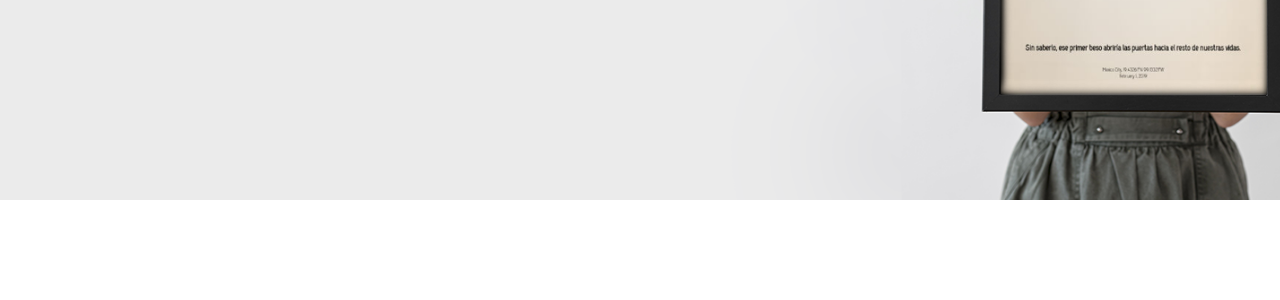
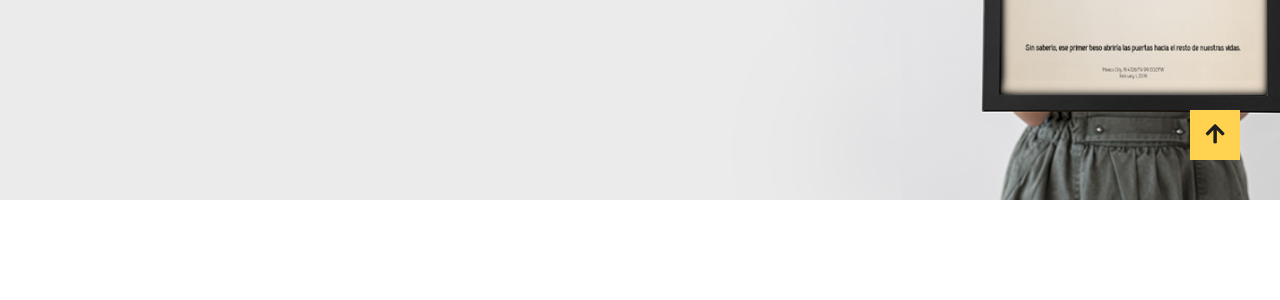
Before and after one commit to jdanielh24/MapasEstelaresLaguna, a PHP site: page / in a window 1280 px wide. Shown: the part 600-900 px from the top of the page. Run offline with PHP 8.4, Linux system fonts and the light colour scheme.

Commit message:
cambios x

```diff
--- a/css/styles.css
+++ b/css/styles.css
@@ -692,3 +692,17 @@ textarea {
 	margin-left:-45px;
 	z-index:100;
 }
+
+/* 3 JS Libres*/
+#topBtn{
+    position: fixed;
+    bottom: 40px;
+    right: 40px;
+    font-size: 22px;
+    width: 50px;
+    height: 50px;
+    background: #ffd24f;
+    color: #1e1e1e;
+    border: none;
+    cursor: pointer;
+}
--- a/index.php
+++ b/index.php
@@ -7,11 +7,8 @@
     <meta charset="UTF-8">
     <meta name="viewport" content="width=device-width, initial-scale=1.0">
     <link href="https://fonts.googleapis.com/css2?family=Montserrat:wght@400;500;600&display=swap" rel="stylesheet">
-    <script
-        src="https://code.jquery.com/jquery-3.5.1.js"
-        integrity="sha256-QWo7LDvxbWT2tbbQ97B53yJnYU3WhH/C8ycbRAkjPDc="
-        crossorigin="anonymous">
-    </script>
+    <link rel="stylesheet" href="https://cdnjs.cloudflare.com/ajax/libs/font-awesome/5.15.1/css/all.min.css" integrity="sha512-+4zCK9k+qNFUR5X+cKL9EIR+ZOhtIloNl9GIKS57V1MyNsYpYcUrUeQc9vNfzsWfV28IaLL3i96P9sdNyeRssA==" crossorigin="anonymous" />
+    <script src="https://code.jquery.com/jquery-3.5.1.js" integrity="sha256-QWo7LDvxbWT2tbbQ97B53yJnYU3WhH/C8ycbRAkjPDc=" crossorigin="anonymous"> </script>
     <script src="js/main.js"></script>
     <link rel="stylesheet" href="css/normalize.css">
     <link rel="stylesheet" href="css/styles.css">
@@ -67,8 +64,9 @@
 
             <img src="img/Arrow-right.png" class="next" alt="Next">
         </div>
+    </div>
 
-    </div>
+    <button id="topBtn"><i class="fas fa-arrow-up"></i></button>
 
     <?php include ('layout/footer.php'); ?>
 
```
